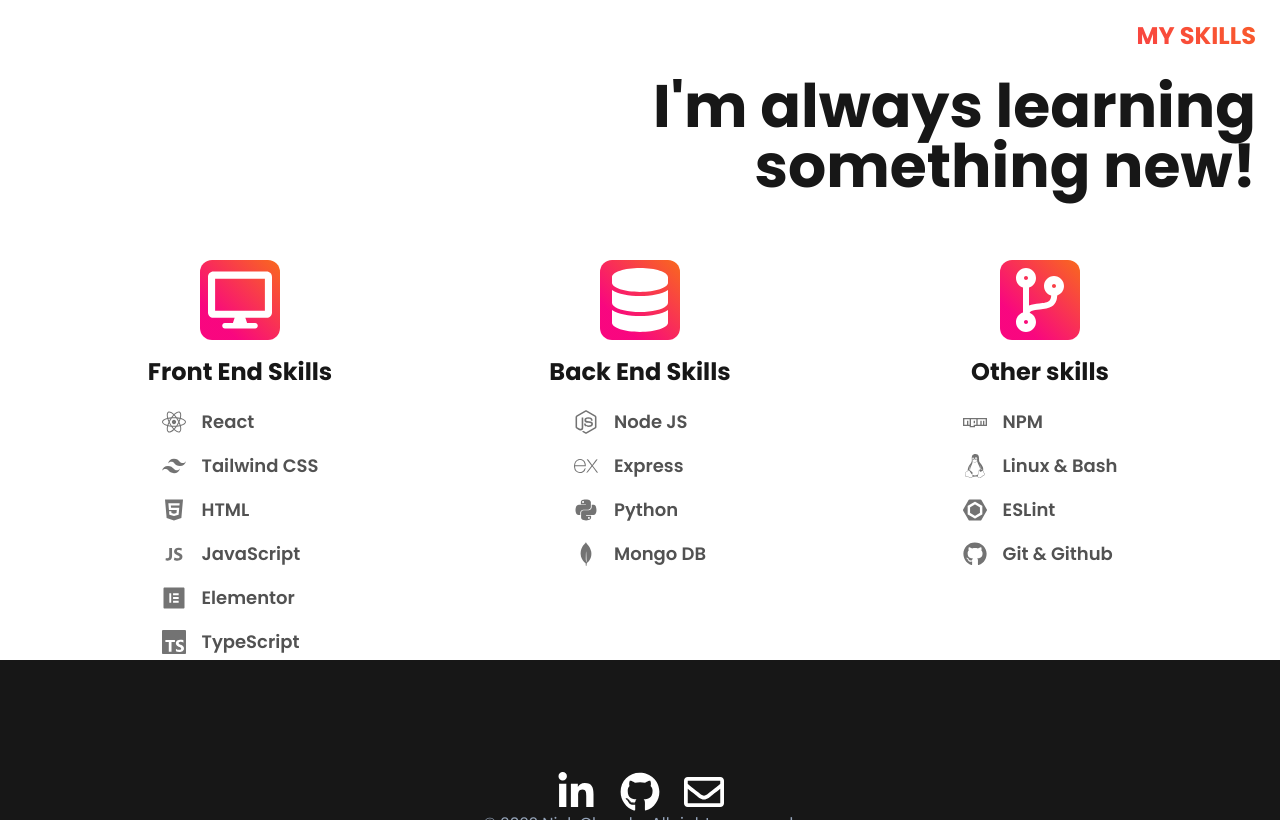
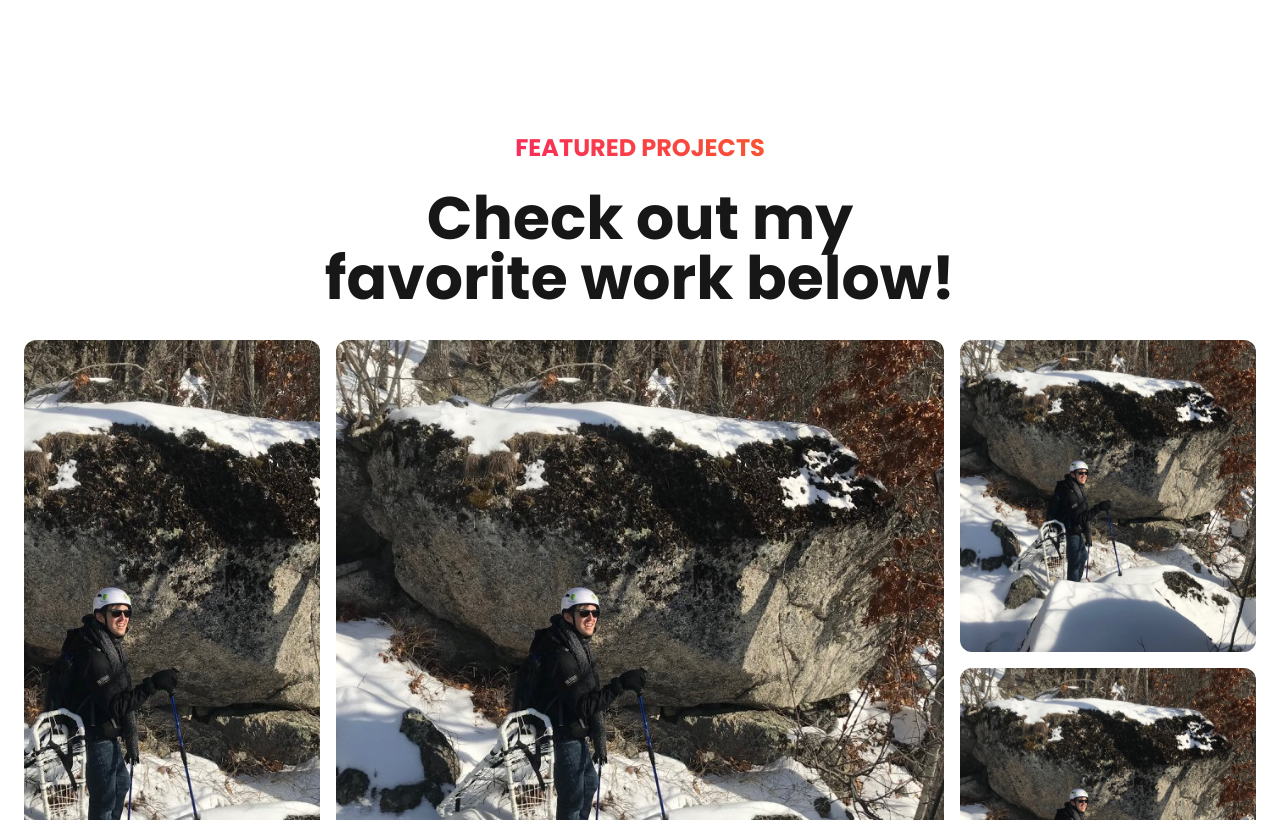
Before and after one commit to chmelan/personal-portfolio-redux, a Next.js app: page / in a window 1280 px wide. Shown: the part 1980-2800 px from the top of the page. Built offline with nearby package versions, Linux system fonts and the light colour scheme.

Commit message:
added featured projects

```diff
--- a/components/ButtonSecondary.tsx
+++ b/components/ButtonSecondary.tsx
@@ -1,7 +1,7 @@
 import Link from 'next/link'
 import { FaArrowRight } from 'react-icons/fa'
 
-interface SecondaryButtonProps {
+interface SecondaryButtonProps extends React.ComponentPropsWithoutRef<'a'> {
   content: string
   href: string
   isExternal?: boolean
@@ -12,7 +12,7 @@ export default function ButtonSecondary({
   content,
   href,
   isGradient,
-  ...rest
+  ...secondaryButtonProps
 }: SecondaryButtonProps) {
   return isGradient ? (
     <a
@@ -22,7 +22,7 @@ export default function ButtonSecondary({
           : ' group flex items-center justify-center gap-2 py-4 px-6 text-lg font-bold  text-neutral-900'
       }
       href={href}
-      {...rest}
+      {...secondaryButtonProps}
     >
       {content}
       <span className=" transition group-hover:translate-x-1 group-active:translate-x-5">
@@ -37,7 +37,7 @@ export default function ButtonSecondary({
             ? ' text-gradient group flex items-center justify-center gap-2 py-4 px-6 text-lg font-bold '
             : ' group flex items-center justify-center gap-2 py-4 px-6 text-lg font-bold  text-neutral-900'
         }
-        {...rest}
+        {...secondaryButtonProps}
       >
         {content}
 
--- a/components/FeaturedProjects.tsx
+++ b/components/FeaturedProjects.tsx
@@ -1,15 +1,19 @@
-import ProjectCard from "./ProjectCard";
-import { Link } from "react-router-dom";
-import etchImage from "../resources/nick-chmela-software-developer-hiking.jpg";
-import { featuredProjects } from "../resources/projects.js";
+import ProjectCard from './ProjectCard'
+import etchImage from '../resources/nick-chmela-software-developer-hiking.jpg'
+import { featuredProjects } from '../lib/projects.js'
+import Image from 'next/image'
 
-export default function FeaturedProjects(props) {
+interface FeaturedProjectsProps {
+  id?: string
+}
+
+export default function FeaturedProjects(props: FeaturedProjectsProps) {
   return (
     <div id={props.id} className="flex items-center py-28">
       {/* Content */}
-      <div className="max-w-screen-xl mx-auto w-full px-6 display flex flex-col items-center gap-8">
-        <div className="max-w-2xl lg:text-center flex flex-col gap-6">
-          <h2 className="text-2xl text-neutral-500 font-bold  text-gradient">
+      <div className="display mx-auto flex w-full max-w-screen-xl flex-col items-center gap-8 px-6">
+        <div className="flex max-w-2xl flex-col gap-6 lg:text-center">
+          <h2 className="text-gradient text-2xl font-bold  text-neutral-500">
             FEATURED PROJECTS
           </h2>
           <p className=" text-6xl font-bold text-neutral-900 ">
@@ -19,33 +23,38 @@ export default function FeaturedProjects(props) {
 
         {/* projects grid */}
 
-        <ul className="grid lg:grid-cols-12 gap-4 grid-flow-row grid-rows-2">
-          <li className="col-span-3 row-span-2">
-            <img
-              className="rounded-xl w-full h-full object-cover "
-              src={etchImage}
-              alt="etch a sketch project screenshot"
+        <ul className=" grid h-[40em] w-full grid-flow-row grid-rows-2 gap-4 lg:grid-cols-12">
+          <li className="relative col-span-3 row-span-2 h-full">
+            <Image
+              className="rounded-xl "
+              src="/images/nick-chmela-software-developer-hiking.jpg"
+              alt="Nick hiking in the wintery woods of Maine"
+              layout="fill"
+              objectFit="cover"
             />
           </li>
-          <li className="col-span-6 row-span-2">
-            <img
-              className="rounded-xl  w-full h-full object-cover"
-              src={etchImage}
-              alt="etch a sketch project screenshot"
+          <li className="relative col-span-6 row-span-2">
+            <Image
+              className="h-full w-full rounded-xl object-cover "
+              src="/images/nick-chmela-software-developer-hiking.jpg"
+              alt="Nick hiking in the wintery woods of Maine"
+              layout="fill"
             />
           </li>
-          <li className="col-span-3 row-span-1">
-            <img
-              className="rounded-xl  w-full h-full object-cover"
-              src={etchImage}
-              alt="etch a sketch project screenshot"
+          <li className="relative col-span-3 row-span-1">
+            <Image
+              className="h-full w-full rounded-xl object-cover "
+              src="/images/nick-chmela-software-developer-hiking.jpg"
+              alt="Nick hiking in the wintery woods of Maine"
+              layout="fill"
             />
           </li>
-          <li className="col-span-3 row-span-1">
-            <img
-              className="rounded-xl  w-full h-full object-cover"
-              src={etchImage}
-              alt="etch a sketch project screenshot"
+          <li className="relative col-span-3 row-span-1">
+            <Image
+              className="h-full w-full rounded-xl object-cover "
+              src="/images/nick-chmela-software-developer-hiking.jpg"
+              alt="Nick hiking in the wintery woods of Maine"
+              layout="fill"
             />
           </li>
         </ul>
@@ -59,10 +68,10 @@ export default function FeaturedProjects(props) {
                 project={featuredProject}
                 reversed={i % 2 === 0}
               />
-            );
+            )
           })}
         </ul>
       </div>
     </div>
-  );
+  )
 }
--- a/lib/projects.js
+++ b/lib/projects.js
@@ -1,38 +1,38 @@
-import weatherImage from "./weather_app_pro_1997_v1_3.png";
-import etchImage from "./etch-a-sketch.png";
-import phraseImage from "./phrase-smith.png";
+// import weatherImage from '../images/weather_app_pro_1997_v1_3.png'
+// import etchImage from '../images/etch-a-sketch.png'
+// import phraseImage from '../images/phrase-smith.png'
 export const featuredProjects = [
   {
-    techStack: ["react", "open weather api", "async/await", "CSS"],
+    techStack: ['react', 'open weather api', 'async/await', 'CSS'],
     description:
-      "This projects uses the open weather api to demonstrate knowledge of asyn and await. After the Open Weather API returns the weather, the Gify API returns a GIF based on the weather.",
-    title: "Open Weather API App",
-    caseStudyLink: "/projects/open-weather-api-app/",
-    githubLink: "https://github.com/chmelan/weather-app",
-    projectLink: "https://chmelan.github.io/weather-app/",
-    imageURL: weatherImage,
-    imageAlt: "Screensot of weather app that is styled after Windows 97",
+      'This projects uses the open weather api to demonstrate knowledge of asyn and await. After the Open Weather API returns the weather, the Gify API returns a GIF based on the weather.',
+    title: 'Open Weather API App',
+    caseStudyLink: '/projects/open-weather-api-app/',
+    githubLink: 'https://github.com/chmelan/weather-app',
+    projectLink: 'https://chmelan.github.io/weather-app/',
+    imageURL: '/images/weather_app_pro_1997_v1_3.png',
+    imageAlt: 'Screensot of weather app that is styled after Windows 97',
   },
   {
-    techStack: ["JS", "HTML", "CSS", "event listeners", "DOM Tree"],
+    techStack: ['JS', 'HTML', 'CSS', 'event listeners', 'DOM Tree'],
     description:
-      "This project uses vanilla javascript, HTML, and CSS to demonstrate a knowledge of event listeners and DOM tree manipulation. It allows users to create pixel perfect images.",
-    title: "Etch-a-Sketch",
-    caseStudyLink: "/projects/etch-a-Sketch/",
-    githubLink: "https://github.com/chmelan/Etch-a-Sketch",
-    projectLink: "https://chmelan.github.io/Etch-a-Sketch/",
-    imageURL: etchImage,
-    imageAlt: "Screenshot of drawing app with a drawn pixelated smiley face",
+      'This project uses vanilla javascript, HTML, and CSS to demonstrate a knowledge of event listeners and DOM tree manipulation. It allows users to create pixel perfect images.',
+    title: 'Etch-a-Sketch',
+    caseStudyLink: '/projects/etch-a-Sketch/',
+    githubLink: 'https://github.com/chmelan/Etch-a-Sketch',
+    projectLink: 'https://chmelan.github.io/Etch-a-Sketch/',
+    imageURL: '/images/weather_app_pro_1997_v1_3.png',
+    imageAlt: 'Screenshot of drawing app with a drawn pixelated smiley face',
   },
   {
-    techStack: ["react", "CSS", "HTML", "UX", "UI"],
+    techStack: ['react', 'CSS', 'HTML', 'UX', 'UI'],
     description:
-      "This project demonstrates a knowledge of react to create a Dynamic UI. It allows Role Players to quickly find phrases thier characters might say.",
-    title: "Phrase Smith RPG Aid",
-    caseStudyLink: "/projects/phrase-smith/",
-    githubLink: "https://github.com/chmelan/phrase-smith/",
-    projectLink: "https://chmelan.github.io/phrase-smith/",
-    imageURL: phraseImage,
-    imageAlt: "Screenshot of phrase smith app with phrase on screen",
+      'This project demonstrates a knowledge of react to create a Dynamic UI. It allows Role Players to quickly find phrases thier characters might say.',
+    title: 'Phrase Smith RPG Aid',
+    caseStudyLink: '/projects/phrase-smith/',
+    githubLink: 'https://github.com/chmelan/phrase-smith/',
+    projectLink: 'https://chmelan.github.io/phrase-smith/',
+    imageURL: '/images/weather_app_pro_1997_v1_3.png',
+    imageAlt: 'Screenshot of phrase smith app with phrase on screen',
   },
-];
+]
--- a/pages/index.tsx
+++ b/pages/index.tsx
@@ -5,14 +5,14 @@ import HomeAbout from '../components/HomeAbout'
 import Skills from '../components/Skills'
 // import FooterCTA from '../components/FooterCTA'
 
-// import FeaturedProjects from '../components/FeaturedProjects'
+import FeaturedProjects from '../components/FeaturedProjects'
 
 const Home: NextPage = () => {
   return (
     <main>
       <HomeHero />
       <HomeAbout />
-      {/* <FeaturedProjects id="projects" /> */}
+      <FeaturedProjects id="projects" />
 
       <Skills />
       {/* <FooterCTA /> */}
```
Also changed, not shown: components/ProjectCard.tsx (+105 -22 lines).
